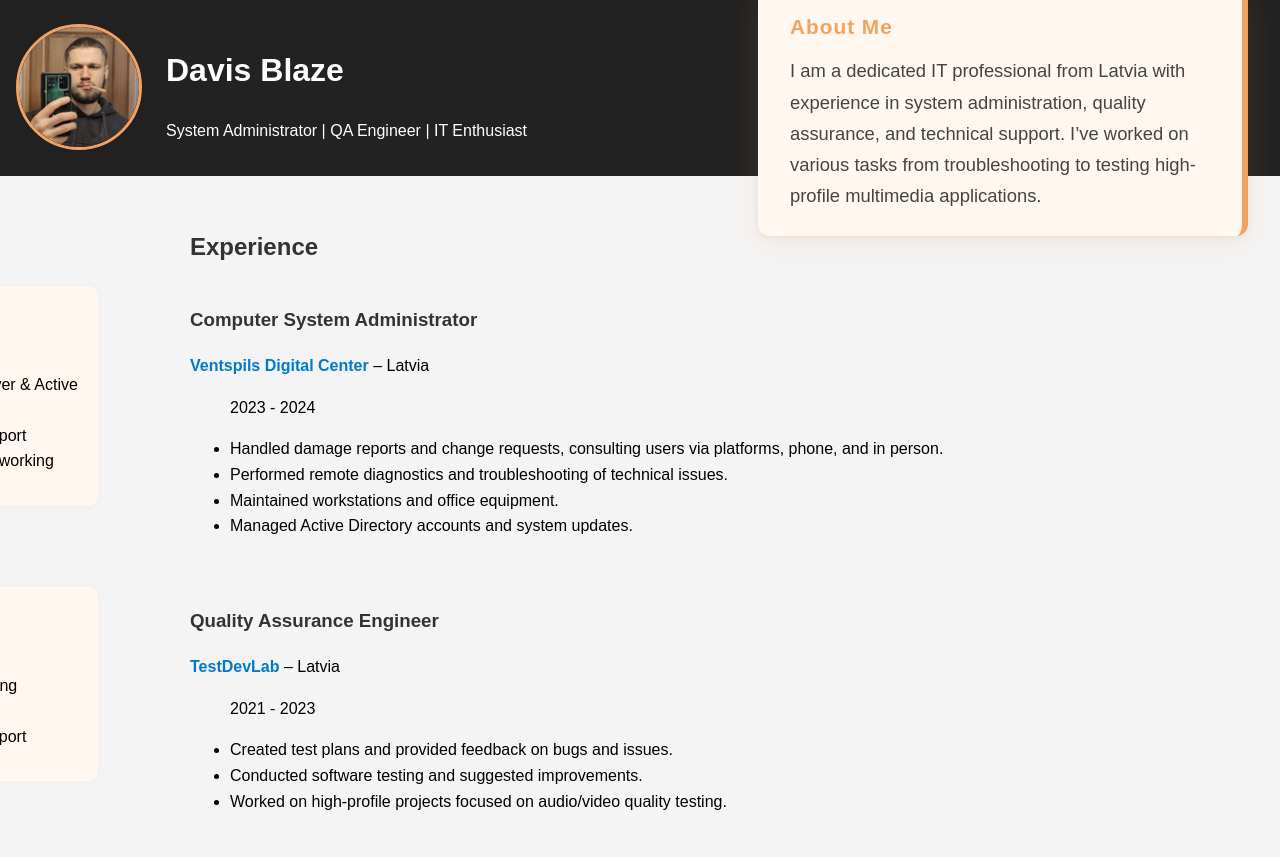
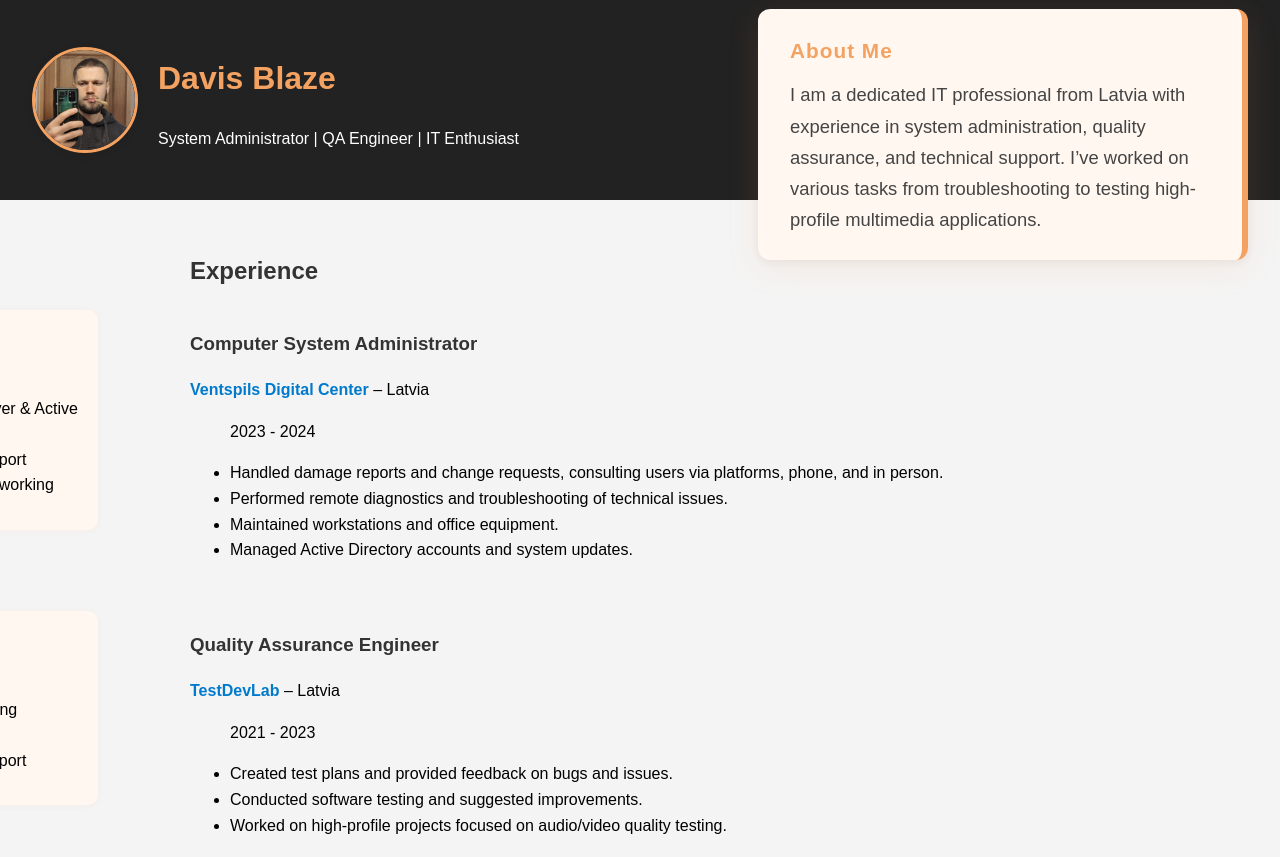
Before and after one commit to wnabepr0grammer/my_website, a plain HTML site: page index.html in a window 1280 px wide. Shown: the top 857 px of the page. Drawn offline with Linux system fonts and the light colour scheme.

Commit message:
Update style.css

```diff
--- a/style.css
+++ b/style.css
@@ -15,7 +15,7 @@ header {
 }
 
 header h1 {
-  color: #FEFEFE;
+  color: #f4a261;
 
 }
 
@@ -84,27 +84,21 @@ footer {
 }
 
 .header-container {
-  position: relative;
   display: flex;
   flex-direction: row;
-  align-items: flex-start;
-  gap: 24px;
-  padding: 1.5rem 1rem 1rem 1rem;
+  align-items: center; /* vertically center image & text */
+  gap: 20px;
+  justify-content: flex-start;
   text-align: left;
-  justify-content: flex-start;
-  flex-wrap: wrap;
-  z-index: 2;
 }
 
 .profile-pic {
-  width: 120px;
-  height: 120px;
+  width: 100px; /* smaller size */
+  height: 100px;
   object-fit: cover;
   border-radius: 50%;
-  border: 3px solid #f4a261; /* highlight color */
+  border: 3px solid #f4a261;
   box-shadow: 0 2px 8px rgba(0,0,0,0.08);
-  margin-right: 0;
-  margin-left: 0;
 }
 
 .intro-text {
```
